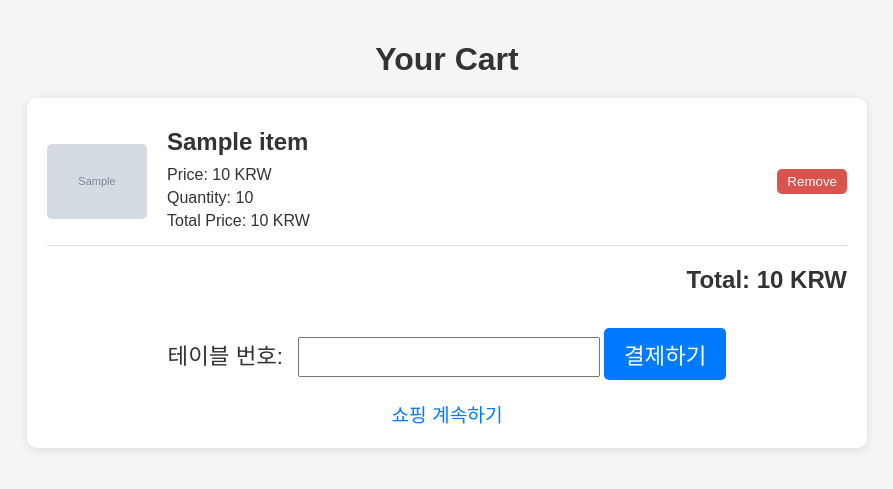
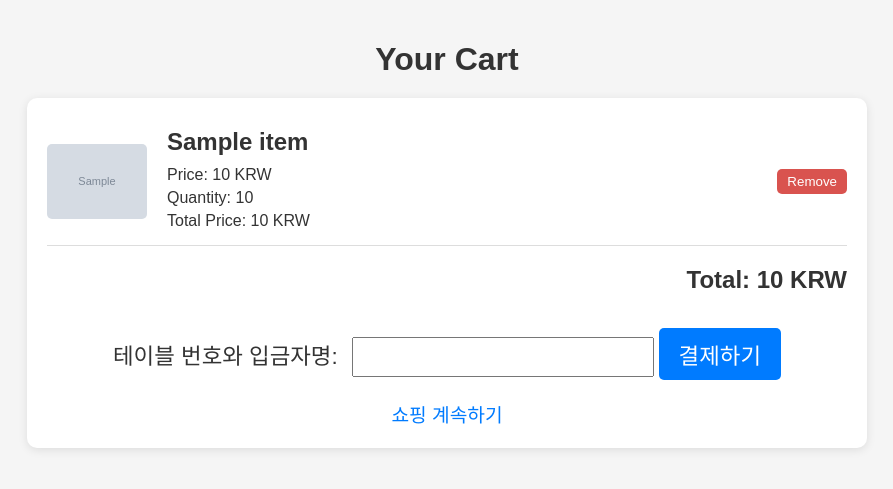
Before and after one commit to kimd0h00n/external, a Flask app: template templates/cart.html in a window 1280 px wide. Shown: the top 489 px of the page, without its empty margins (193-1086 px from the left). Run offline with Flask 2, Linux system fonts and the light colour scheme; the template is opened without the code that fills it: most values are stand-ins (such as "Sample title", 1, 10 or a date in 2020); grey boxes marked "Sample" are stand-in pictures.

Commit message:
Update cart.html

```diff
--- a/templates/cart.html
+++ b/templates/cart.html
@@ -27,7 +27,7 @@
             <p class="cart-total">Total: {{ order.get_total() }} KRW</p>
             <div class="cart-checkout">
                 <form action="{{ url_for('checkout') }}" method="POST" onsubmit="return validateForm()">
-                    <label for="table_number">테이블 번호:</label>
+                    <label for="table_number">테이블 번호와 입금자명:</label>
                     <input type="text" name="table_number" id="table_number" required>
                     <button type="submit">결제하기</button>
                 </form>
```
